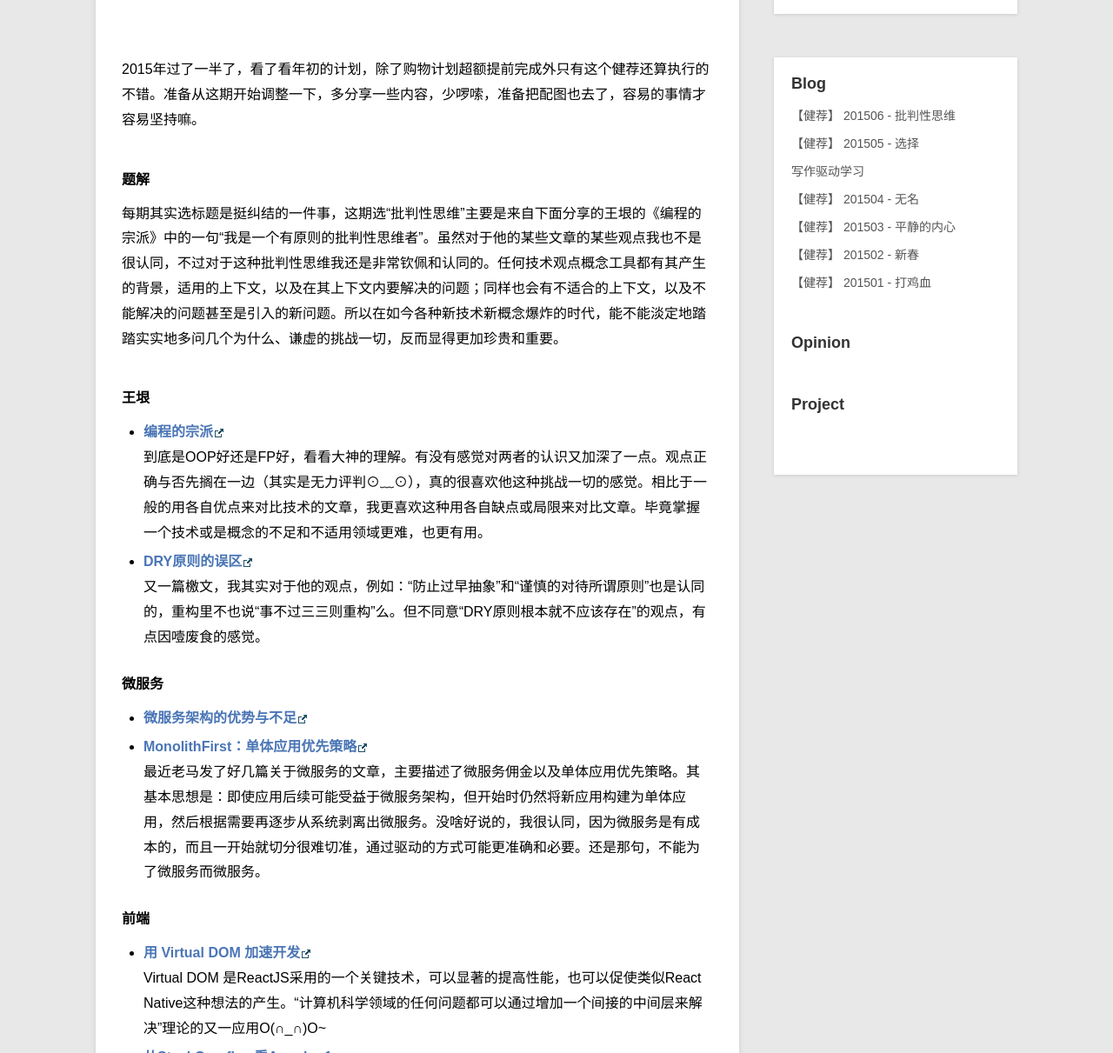
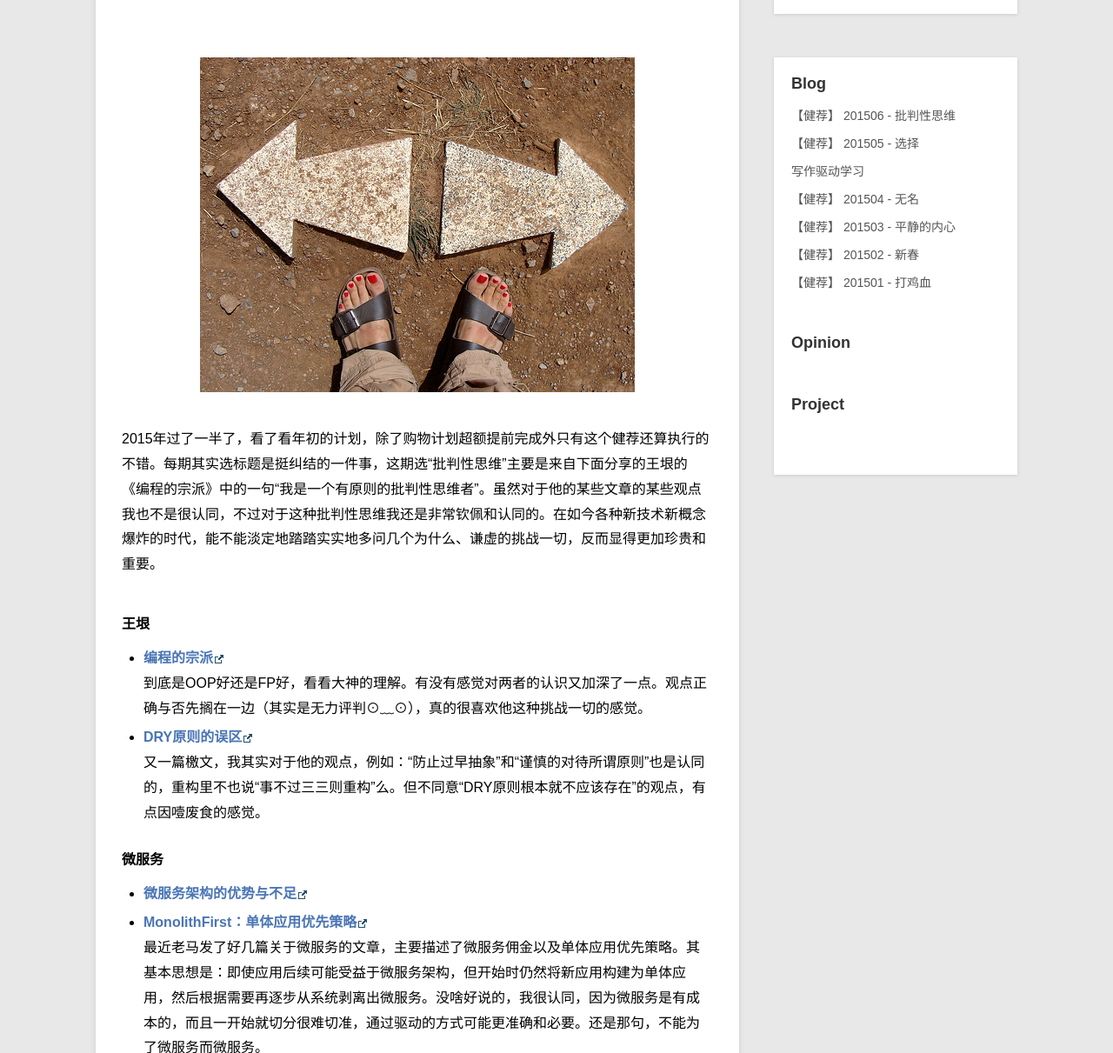
Before and after one commit to wj1s/wj1s.github.io, a Jekyll site: the page built from _posts/blog/2015-07-03-jj-06.md, in a window 1280 px wide and 1400 px high, cut to the strip 189-1400 px from the top of the window. Shown: the whole strip at 87% size. Built offline with Jekyll 4.4.1, drawn with Linux system fonts in a browser that asks for light colours; Markdown is read by kramdown in place of the engine named in the settings.

Commit message:
add image for 06

```diff
--- a/_posts/blog/2015-07-03-jj-06.md
+++ b/_posts/blog/2015-07-03-jj-06.md
@@ -4,19 +4,19 @@ title: 【健荐】 201506 - 批判性思维
 description: 2015年过了一半了，看了看年初的计划，除了购物计划超额提前完成外只有这个健荐还算执行的不错。准备从这期开始调整一下，多分享一些内容，少啰嗦，准备把配图也去了，容易的事情才容易坚持嘛。
 category: blog
 ---
-2015年过了一半了，看了看年初的计划，除了购物计划超额提前完成外只有这个健荐还算执行的不错。准备从这期开始调整一下，多分享一些内容，少啰嗦，准备把配图也去了，容易的事情才容易坚持嘛。
 
-####题解
-每期其实选标题是挺纠结的一件事，这期选“批判性思维”主要是来自下面分享的王垠的《编程的宗派》中的一句“我是一个有原则的批判性思维者”。虽然对于他的某些文章的某些观点我也不是很认同，不过对于这种批判性思维我还是非常钦佩和认同的。任何技术观点概念工具都有其产生的背景，适用的上下文，以及在其上下文内要解决的问题；同样也会有不适合的上下文，以及不能解决的问题甚至是引入的新问题。所以在如今各种新技术新概念爆炸的时代，能不能淡定地踏踏实实地多问几个为什么、谦虚的挑战一切，反而显得更加珍贵和重要。
+![enter image description here]({{ site.url }}/images/6.jpg)
+
+2015年过了一半了，看了看年初的计划，除了购物计划超额提前完成外只有这个健荐还算执行的不错。每期其实选标题是挺纠结的一件事，这期选“批判性思维”主要是来自下面分享的王垠的《编程的宗派》中的一句“我是一个有原则的批判性思维者”。虽然对于他的某些文章的某些观点我也不是很认同，不过对于这种批判性思维我还是非常钦佩和认同的。在如今各种新技术新概念爆炸的时代，能不能淡定地踏踏实实地多问几个为什么、谦虚的挑战一切，反而显得更加珍贵和重要。
 
 ####王垠
 * [**编程的宗派**](http://www.yinwang.org/blog-cn/2015/04/03/paradigms/)
-到底是OOP好还是FP好，看看大神的理解。有没有感觉对两者的认识又加深了一点。观点正确与否先搁在一边（其实是无力评判⊙﹏⊙），真的很喜欢他这种挑战一切的感觉。相比于一般的用各自优点来对比技术的文章，我更喜欢这种用各自缺点或局限来对比文章。毕竟掌握一个技术或是概念的不足和不适用领域更难，也更有用。
+到底是OOP好还是FP好，看看大神的理解。有没有感觉对两者的认识又加深了一点。观点正确与否先搁在一边（其实是无力评判⊙﹏⊙），真的很喜欢他这种挑战一切的感觉。
 * [**DRY原则的误区**](http://www.yinwang.org/blog-cn/2015/06/14/dry-principle/)
 又一篇檄文，我其实对于他的观点，例如：“防止过早抽象”和“谨慎的对待所谓原则”也是认同的，重构里不也说“事不过三三则重构”么。但不同意“DRY原则根本就不应该存在”的观点，有点因噎废食的感觉。
 
 ####微服务
-* **[微服务架构的优势与不足](http://kb.cnblogs.com/page/521880/)**
+* [**微服务架构的优势与不足**](http://kb.cnblogs.com/page/521880/)
 * [**MonolithFirst：单体应用优先策略**](http://www.infoq.com/cn/news/2015/06/ThoughtWorks-MonolithFirst)
 最近老马发了好几篇关于微服务的文章，主要描述了微服务佣金以及单体应用优先策略。其基本思想是：即使应用后续可能受益于微服务架构，但开始时仍然将新应用构建为单体应用，然后根据需要再逐步从系统剥离出微服务。没啥好说的，我很认同，因为微服务是有成本的，而且一开始就切分很难切准，通过驱动的方式可能更准确和必要。还是那句，不能为了微服务而微服务。
 
```
Also changed, not shown: other parts of _posts/blog/2015-07-03-jj-06.md (+2 -0 lines), images/6.jpg (added).
